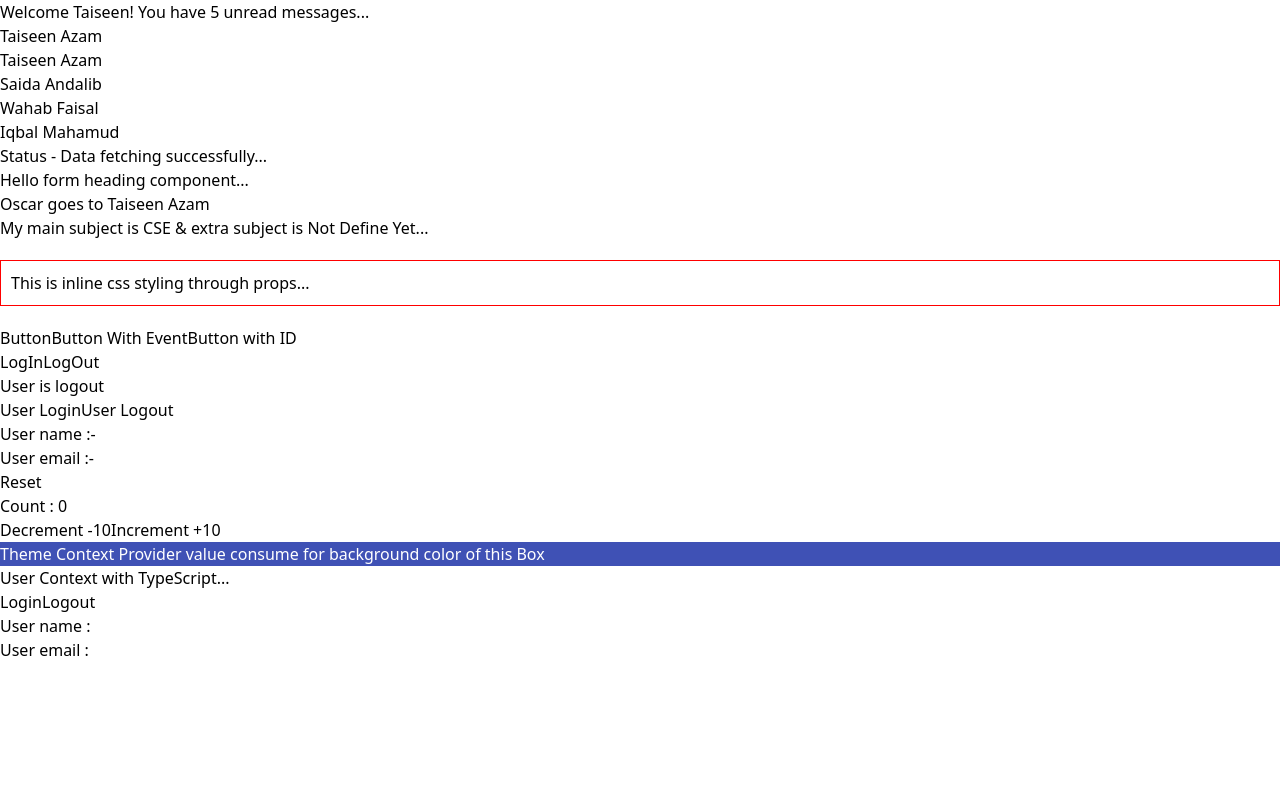
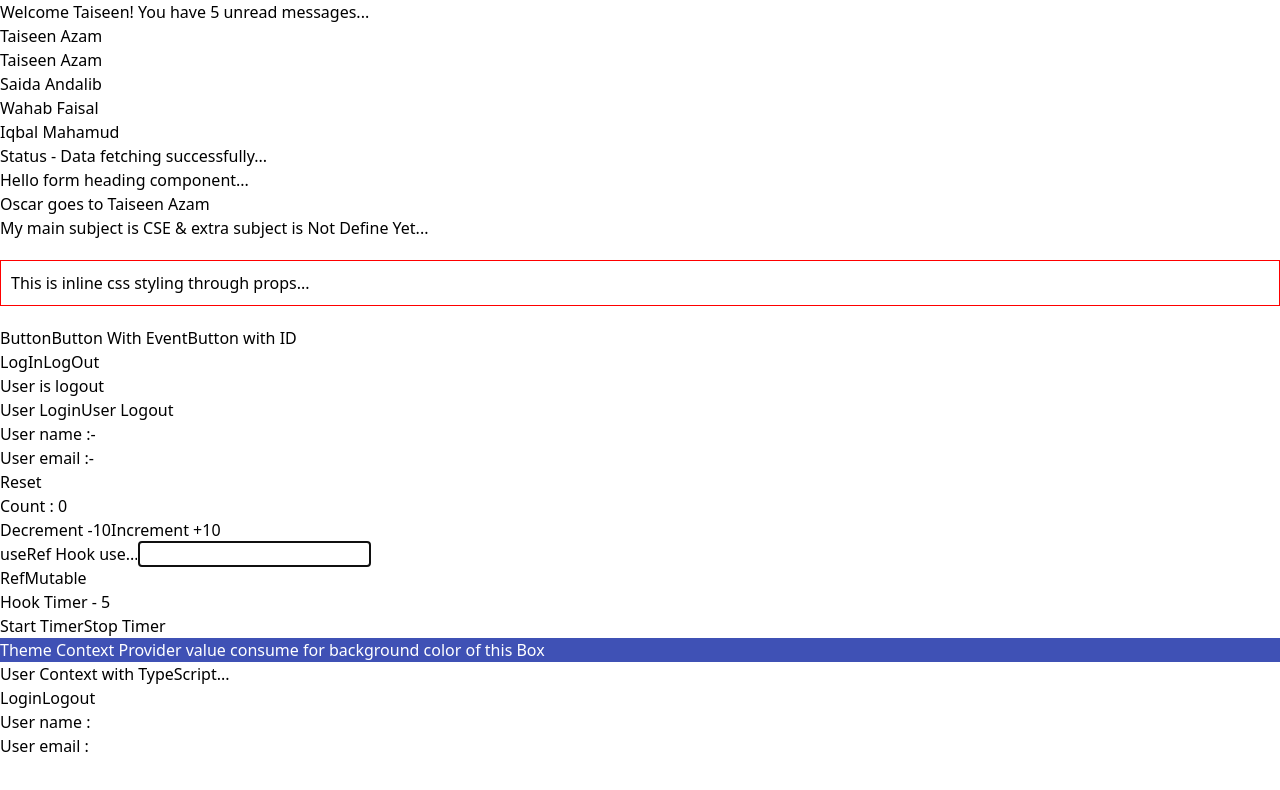
Before and after one commit to taiseen/learning-typeScript, a React (Vite) app: page / in a window 1280 px wide. Shown: the top 790 px of the page. Built offline with nearby package versions, Linux system fonts and the light colour scheme.

Commit message:
feat: type reference for useRef hook

```diff
--- a/src/components/hooks/Hooks.tsx
+++ b/src/components/hooks/Hooks.tsx
@@ -1,4 +1,4 @@
-import { CounterReducer, State, StateUser } from ".."
+import { CounterReducer, RefDom, RefMutable, State, StateUser } from ".."
 
 
 const Hooks = () => {
@@ -12,6 +12,10 @@ const Hooks = () => {
 
             <CounterReducer />
 
+            <RefDom />
+
+            <RefMutable />
+
         </div>
     )
 }
--- /dev/null
+++ b/src/components/hooks/RefDom.tsx
@@ -0,0 +1,33 @@
+import { useRef, useEffect } from 'react'
+
+
+const RefDom = () => {
+
+    // to keep in mind when using the use
+    // ref hook for DOM references...
+    const inputRef = useRef<HTMLInputElement>(null); // <== DOM References Type
+
+
+    useEffect(() => { inputRef.current?.focus() }, [])
+
+
+    const handleInputChange = (e: React.ChangeEvent<HTMLInputElement>) => {
+        console.log(e.target.value);
+    }
+
+
+    return (
+        <div className='border border-gray-600 flex justify-center items-center my-4 py-4 space-x-5'>
+
+            <span>useRef Hook use...</span>
+            <input
+                type="text"
+                ref={inputRef}
+                onChange={handleInputChange}
+                className='border border-gray-600 outline-none p-1' />
+
+        </div>
+    )
+}
+
+export default RefDom
--- /dev/null
+++ b/src/components/hooks/RefMutable.tsx
@@ -0,0 +1,50 @@
+import { useState, useRef, useEffect } from 'react';
+
+
+const RefMutable = () => {
+
+    const [timer, setTimer] = useState(0);
+    const intervalRef = useRef<number | null>(null); // <== Mutable References Type
+
+
+    const stopTimer = () => intervalRef.current && window.clearInterval(intervalRef.current);
+
+
+    const startTimer = () => {
+
+        stopTimer(); // Clear any existing interval
+
+        // we are mutating the reference value
+        intervalRef.current = window.setInterval(() => { // we invoke the set interval function...
+
+            // to increase the timer value...
+            setTimer(prev => prev + 1);
+
+        }, 1000) // by every 1 second
+    };
+
+
+    // when the component mounts
+    useEffect(() => {
+        startTimer() // Start the timer when the component mounts
+
+        return () => {
+            stopTimer() // Clean up the interval when the component unmounts
+        }
+    }, [])
+
+
+    return (
+        <div>
+            <span>RefMutable</span>
+
+            <p>Hook Timer - {timer}</p>
+
+            <button className="btn" onClick={() => startTimer()}>Start Timer</button>
+            <button className="btn-out" onClick={() => stopTimer()}>Stop Timer</button>
+
+        </div>
+    )
+}
+
+export default RefMutable
--- a/src/components/index.ts
+++ b/src/components/index.ts
@@ -15,6 +15,8 @@ export { default as Button } from './event/Button';
 export { default as Input } from './event/Input';
 
 export { default as CounterReducer } from './hooks/CounterReducer';
+export { default as RefMutable } from './hooks/RefMutable';
 export { default as StateUser } from './hooks/StateUser';
+export { default as RefDom } from './hooks/RefDom';
 export { default as Hooks } from './hooks/Hooks';
 export { default as State } from './hooks/State';
```
